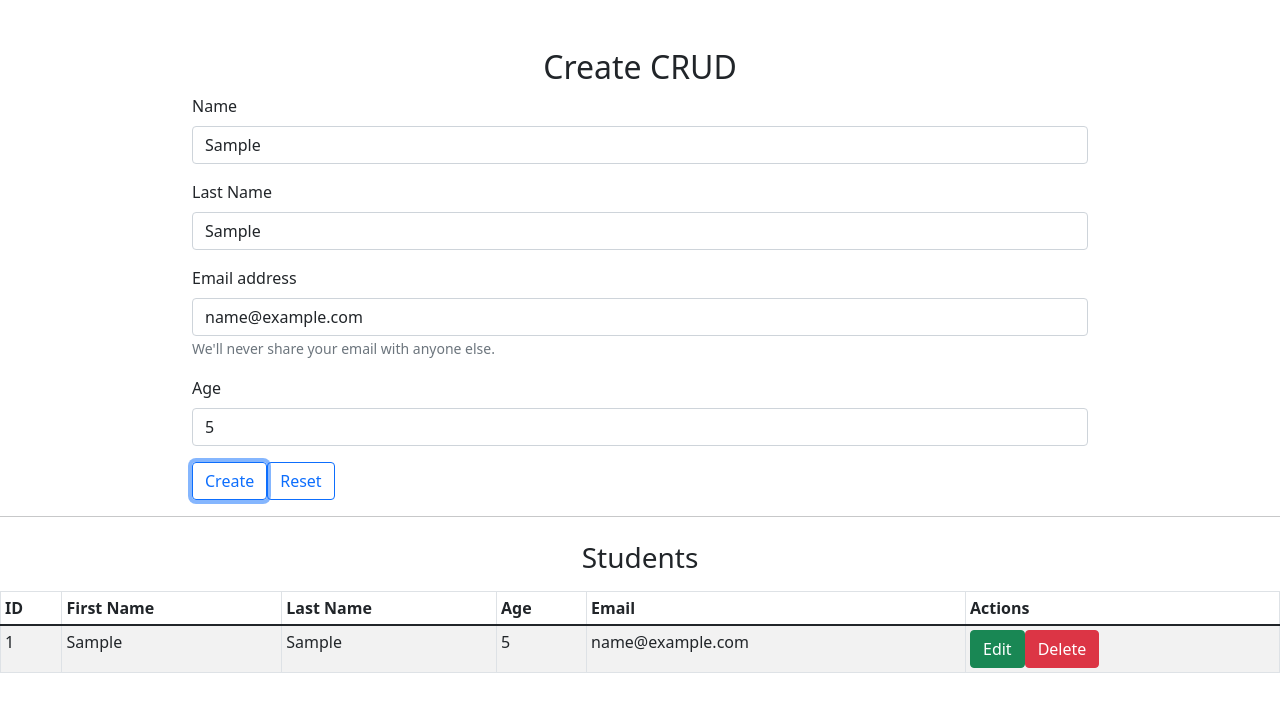
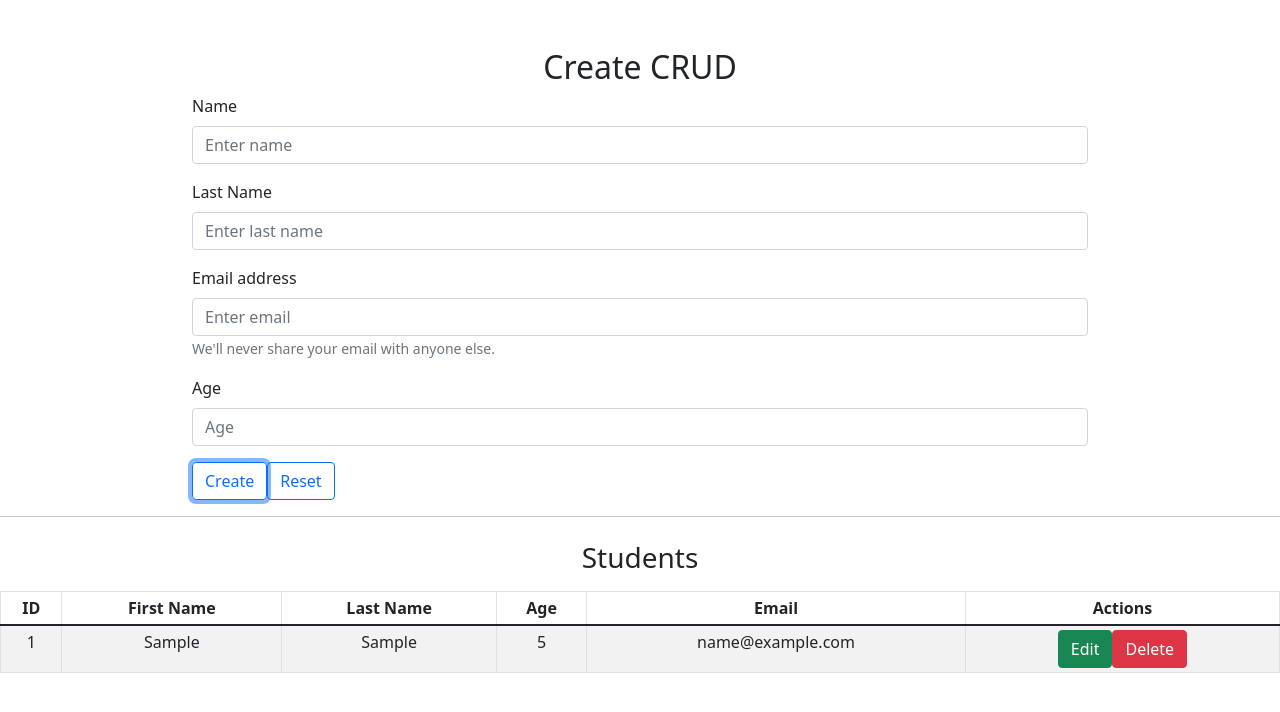
Before and after one commit to facubarneche/CRUDcolaborador, a React (Create React App) app in the folder crud-colaboracion/: page / in a window 1280 px wide. Both pictures are taken after typing "Sample", "Sample", "name@example.com", "5" into the empty fields and a click on the button "Create". Shown: the top 712 px of the page. Built offline with nearby package versions, Linux system fonts and the light colour scheme.

Commit message:
se agrego el handleReset y la funcion delete

```diff
--- a/crud-colaboracion/src/components/CreateCRUD.jsx
+++ b/crud-colaboracion/src/components/CreateCRUD.jsx
@@ -10,7 +10,7 @@ const CreateCRUD = ({ setModEdit }) => {
       <h2 className="text-center">Create CRUD</h2>
       <CreateForm db={db} setDb={setDb}/>
       <hr />
-      <CreateStudent db={db} setModEdit={setModEdit} />
+      <CreateStudent db={db} setDb={setDb} setModEdit={setModEdit} />
     </div>
   );
 };
--- a/crud-colaboracion/src/components/CreateForm.jsx
+++ b/crud-colaboracion/src/components/CreateForm.jsx
@@ -2,8 +2,16 @@ import React, { useState } from "react";
 import { Button, Form } from "react-bootstrap";
 import "./CreateForm.css";
 
+const dbDefault = {
+  id: null,
+  name: "",
+  lastName: "",
+  email: "",
+  age: ""
+};
+
 const CreateForm = ({ db, setDb }) => {
-  const [form, setForm] = useState({});
+  const [form, setForm] = useState(dbDefault);
   let [counter, setCounter] = useState(1);
 
   const createData = () => {
@@ -15,7 +23,12 @@ const CreateForm = ({ db, setDb }) => {
   const handleSubmit = (e) => {
     e.preventDefault();
     createData();
+    handleReset();
   };
+
+  const handleReset = () =>{
+    setForm(dbDefault);
+  }
 
   const handleChange = (e) => {
     setForm({
@@ -23,6 +36,10 @@ const CreateForm = ({ db, setDb }) => {
       [e.target.name]: e.target.value,
     });
   };
+
+
+
+
 
   return (
     <Form className="formWitdh" onSubmit={handleSubmit}>
@@ -32,6 +49,7 @@ const CreateForm = ({ db, setDb }) => {
           type="text"
           placeholder="Enter name"
           name="name"
+          value={form.name}
           onChange={handleChange}
         />
       </Form.Group>
@@ -42,6 +60,7 @@ const CreateForm = ({ db, setDb }) => {
           type="text"
           placeholder="Enter last name"
           name="lastName"
+          value={form.lastName}
           onChange={handleChange}
         />
       </Form.Group>
@@ -52,6 +71,7 @@ const CreateForm = ({ db, setDb }) => {
           type="email"
           placeholder="Enter email"
           name="email"
+          value={form.email}
           onChange={handleChange}
         />
         <Form.Text className="text-muted">
@@ -65,6 +85,7 @@ const CreateForm = ({ db, setDb }) => {
           type="number"
           placeholder="Age"
           name="age"
+          value={form.age}
           onChange={handleChange}
         />
       </Form.Group>
@@ -75,7 +96,7 @@ const CreateForm = ({ db, setDb }) => {
         value="Create"
         variant="outline-primary"
       />
-      <Button as="input" type="reset" value="Reset" variant="outline-primary" />
+      <Button as="input" type="reset" value="Reset" variant="outline-primary" onClick={handleReset} />
     </Form>
   );
 };
--- a/crud-colaboracion/src/components/CreateStudent.jsx
+++ b/crud-colaboracion/src/components/CreateStudent.jsx
@@ -2,14 +2,19 @@ import React from "react";
 import { Table } from "react-bootstrap";
 import CreateStudentRow from "./CreateStudentRow";
 
-const CreateStudent = ({db}) => {
+const CreateStudent = ({ db, setDb }) => {
+  const deleteData = (id) =>{
+   const newArray = db.filter((el)=> el.id !== id)
+   setDb(newArray);
+  }
+
   return (
     <div>
       <h3 className="text-center py-2">Students</h3>
 
       <Table striped bordered hover size="sm">
         <thead>
-          <tr>
+          <tr className="text-center">
             <th>ID</th>
             <th>First Name</th>
             <th>Last Name</th>
@@ -19,7 +24,20 @@ const CreateStudent = ({db}) => {
           </tr>
         </thead>
         <tbody>
-          {db.map((student)=> <CreateStudentRow key= {student.id} student={student}/>)}
+          {db.length === 0 ? (
+            <tr className="text-center">
+              <td>---</td>
+              <td>---</td>
+              <td>---</td>
+              <td>---</td>
+              <td>---</td>
+              <td>---</td>
+            </tr>
+          ) : (
+            db.map((student) => (
+              <CreateStudentRow key={student.id} student={student} deleteData={deleteData} />
+            ))
+          )}
         </tbody>
       </Table>
     </div>
--- a/crud-colaboracion/src/components/CreateStudentRow.jsx
+++ b/crud-colaboracion/src/components/CreateStudentRow.jsx
@@ -1,8 +1,8 @@
 import React from "react";
 import { Button } from "react-bootstrap";
 
-const CreateStudentRow = ({ setModEdit, student }) => {
-  const {id, name, lastName, email, age} = student
+const CreateStudentRow = ({ setModEdit, student, deleteData }) => {
+  const { id, name, lastName, email, age } = student;
 
   const handleEdit = () => {
     setModEdit(true);
@@ -10,7 +10,7 @@ const CreateStudentRow = ({ setModEdit, student }) => {
 
   return (
     <>
-        <tr>
+      <tr className="text-center">
         <td>{id}</td>
         <td>{name}</td>
         <td>{lastName}</td>
@@ -24,7 +24,13 @@ const CreateStudentRow = ({ setModEdit, student }) => {
             variant="success"
             onClick={() => handleEdit()}
           />
-            <Button as="input" type="button" value="Delete" variant="danger" />
+          <Button
+            as="input"
+            type="button"
+            value="Delete"
+            variant="danger"
+            onClick={() => deleteData(id)}
+          />
         </td>
       </tr>
     </>
```
Lines whose indentation alone changed are shown as unchanged.
